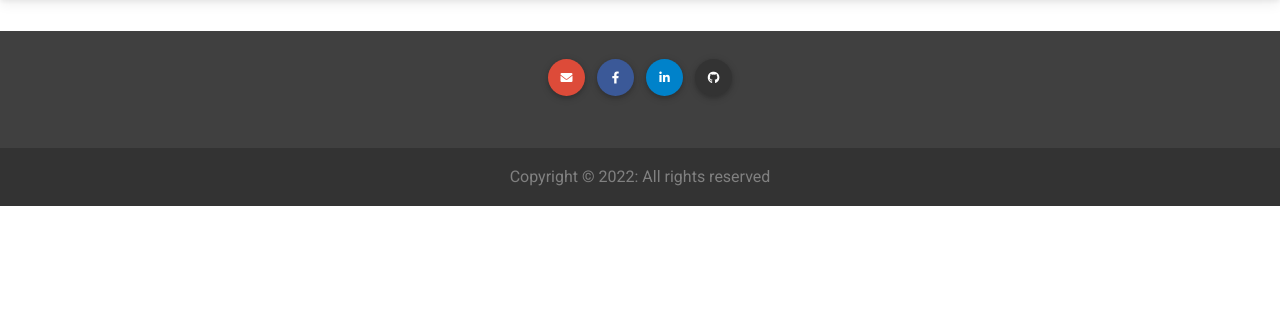
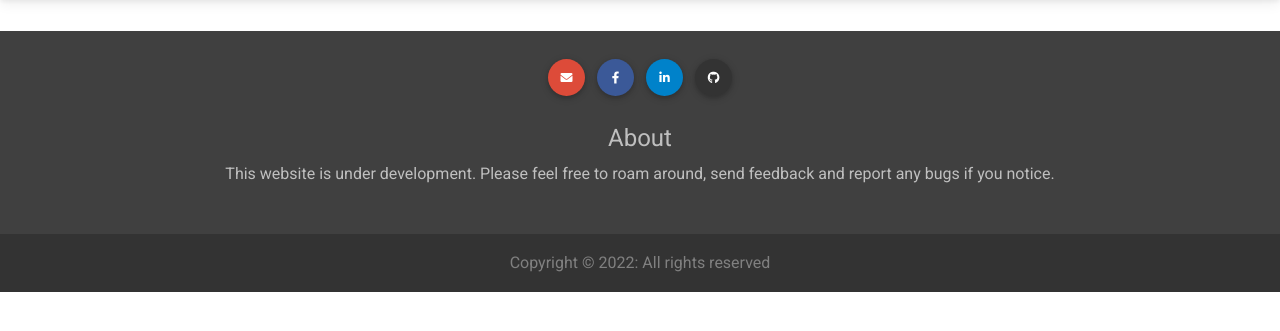
Before and after one commit to AlimusSifar/Project-Vocabulary, a Flask app: page / in a window 1280 px wide. Shown: the part 66-397 px from the top of the page. Run offline with Flask 2, Linux system fonts and the light colour scheme; data that the repository does not hold is empty; some libraries are stand-ins or nearby versions.

Commit message:
modified footer.html

```diff
--- a/website/templates/footer.html
+++ b/website/templates/footer.html
@@ -36,11 +36,12 @@
         <!-- Section: Social media -->
 
         <!-- Section: Text -->
-        <!-- <section class="text-grey-75 mb-4">
-            <p>About</p>
-        </section> -->
+        <section class="text-grey-75 mb-4">
+            <h4>About</h4>
+            <p>This website is under development. Please feel free to roam around, send feedback and report any bugs if
+                you notice.</p>
+        </section>
         <!-- Section: Text -->
-
 
     </div>
     <!-- Grid container -->
```
